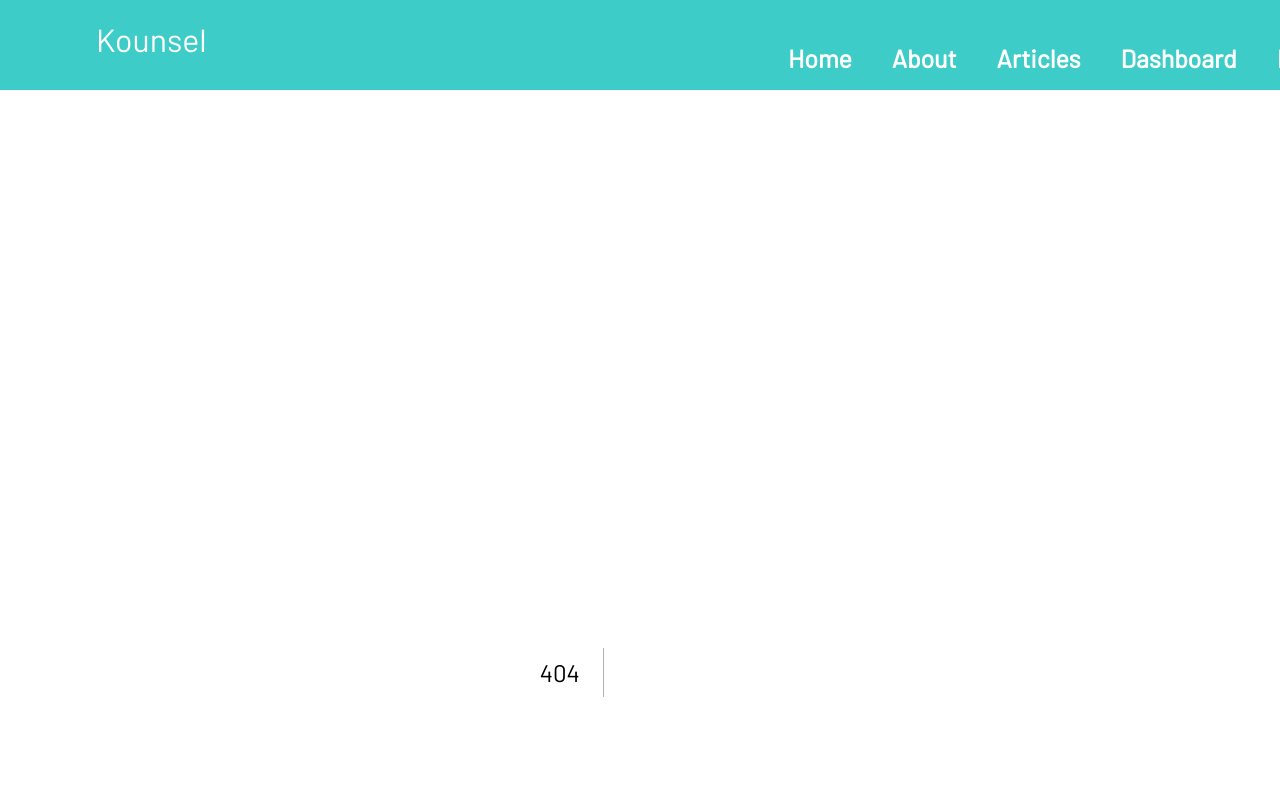
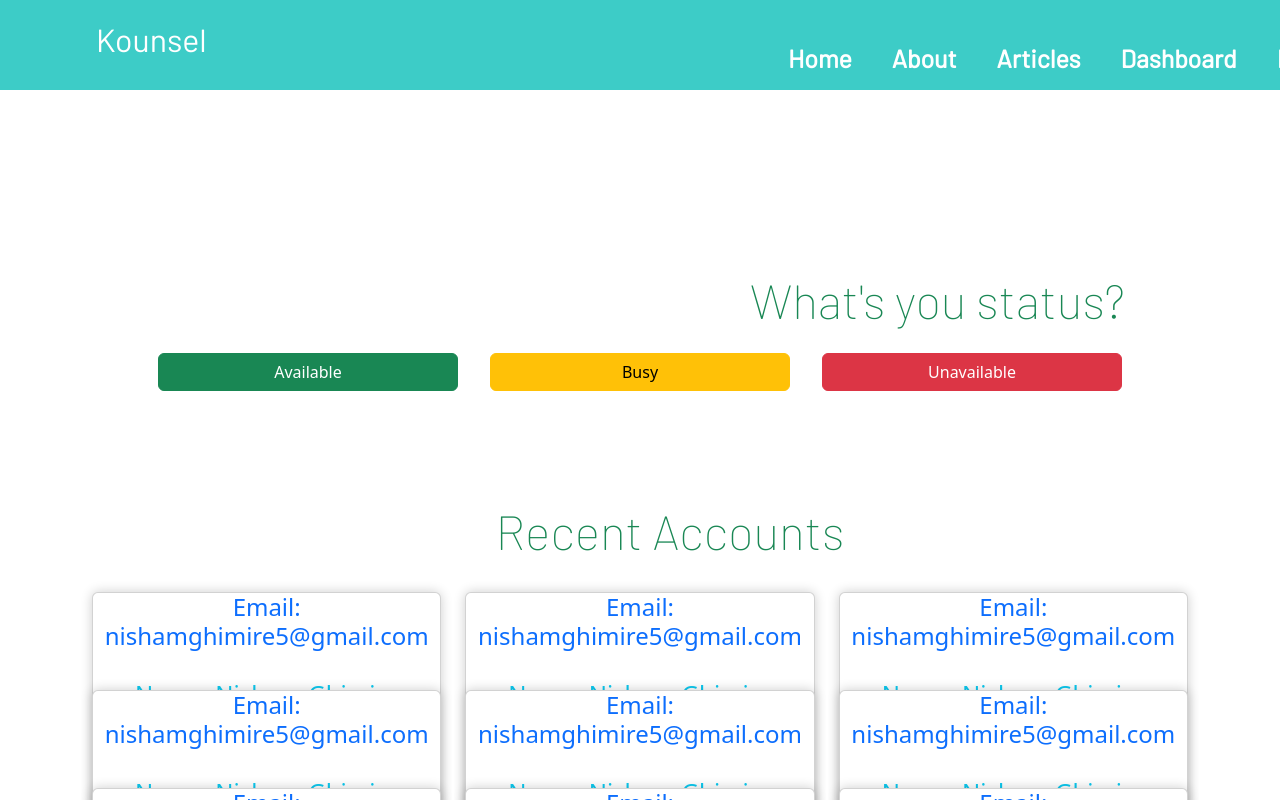
Before and after one commit to nishamghimire5/Kounsel, a Next.js app: page /dashC in a window 1280 px wide. Before the commit this address had no page. Built offline with nearby package versions, Linux system fonts and the light colour scheme.

Commit message:
counselor dashboard

```diff
--- /dev/null
+++ b/pages/assets/data/dashboard.json
@@ -0,0 +1,50 @@
+[
+  {
+    "email": "nishamghimire5@gmail.com",
+    "name": "Nisham Ghimire"
+  },
+  {
+    "email": "nishamghimire5@gmail.com",
+    "name": "Nisham Ghimire"
+  },
+  {
+    "email": "nishamghimire5@gmail.com",
+    "name": "Nisham Ghimire"
+  },
+  {
+    "email": "nishamghimire5@gmail.com",
+    "name": "Nisham Ghimire"
+  },
+  {
+    "email": "nishamghimire5@gmail.com",
+    "name": "Nisham Ghimire"
+  },
+  {
+    "email": "nishamghimire5@gmail.com",
+    "name": "Nisham Ghimire"
+  },
+  {
+    "email": "nishamghimire5@gmail.com",
+    "name": "Nisham Ghimire"
+  },
+  {
+    "email": "nishamghimire5@gmail.com",
+    "name": "Nisham Ghimire"
+  },
+  {
+    "email": "nishamghimire5@gmail.com",
+    "name": "Nisham Ghimire"
+  },
+  {
+    "email": "nishamghimire5@gmail.com",
+    "name": "Nisham Ghimire"
+  },
+  {
+    "email": "nishamghimire5@gmail.com",
+    "name": "Nisham Ghimire"
+  },
+  {
+    "email": "nishamghimire5@gmail.com",
+    "name": "Nisham Ghimire"
+  }
+]
--- /dev/null
+++ b/pages/dashC.js
@@ -0,0 +1,40 @@
+import CardData from './dashData';
+import CardInfo from './assets/data/dashboard.json';
+
+const Cards = () => {
+    let sectionTopText = `Recent Accounts`;
+    return (<div>
+        <h1 style={{ marginLeft: "45rem", marginBottom: "135px" }} className="status display-5 text-success text-lg-left">What's you status?</h1>
+        <section className="wrapper">
+            <div className="container">
+                <center>
+                    <button type="button" style={{ width: "300px" }} className="col-sm-6 col-md-6 col-lg-6 btn btn-success mx-3 ">
+                        Available
+                    </button>
+                    <button type="button" style={{ width: "300px" }} className="col-sm-6 col-md-6 col-lg-6 btn btn-warning mx-3">
+                        Busy
+                    </button>
+                    <button type="button" style={{ width: "300px" }} className="col-sm-6 col-md-6 col-lg-6 btn btn-danger mx-3">
+                        Unavailable
+                    </button>
+                </center>
+
+
+                <div className="row">
+                    <div className="col text-center mb-5">
+                        <h1 className="display-5 text-success mb-5">{sectionTopText}</h1>
+                        <br /> <br />
+                    </div>
+                </div>
+                <div className='row mb-5' style={{ display: 'flex' }}>
+                    {CardInfo.map((card, index) => {
+                        return (<CardData key={index} email={card.email} name={card.name} />)
+                    }
+                    )}
+                </div>
+            </div>
+        </section>
+    </div>)
+}
+
+export default Cards;
--- /dev/null
+++ b/pages/dashData.js
@@ -0,0 +1,28 @@
+const CardData = (props) => {
+    // let height = { "mix-height": "390px" };
+    return (
+        <div style={{ height: "50px" }} className="col-sm-12 col-md-6 col-lg-4 main mb-5">
+            <div className="card card-has-bg" >
+                <div className="rounded-lg">
+                    {/* <img className="card-img " src={props.imgLink} alt="Goverment Lorem Ipsum Sit Amet Consectetur dipisi?" /> */}
+                    {/* <div className=" flex-column "> */}
+                    {/* <div className="card-body"> */}
+                    <h4 className="card-title">
+                        <div className=" text-center">
+                            <div className="text-primary">
+                                Email: {props.email}
+                            </div>
+                            <br />
+                            <div className="text-info">
+                                Name: {props.name}
+                            </div>
+                        </div>
+                    </h4>
+                </div>
+            </div>
+        </div>
+        // </div></div>
+    )
+}
+
+export default CardData;
```
Also changed, not shown: 1 other file (tests, documents, lock files or other folders).
